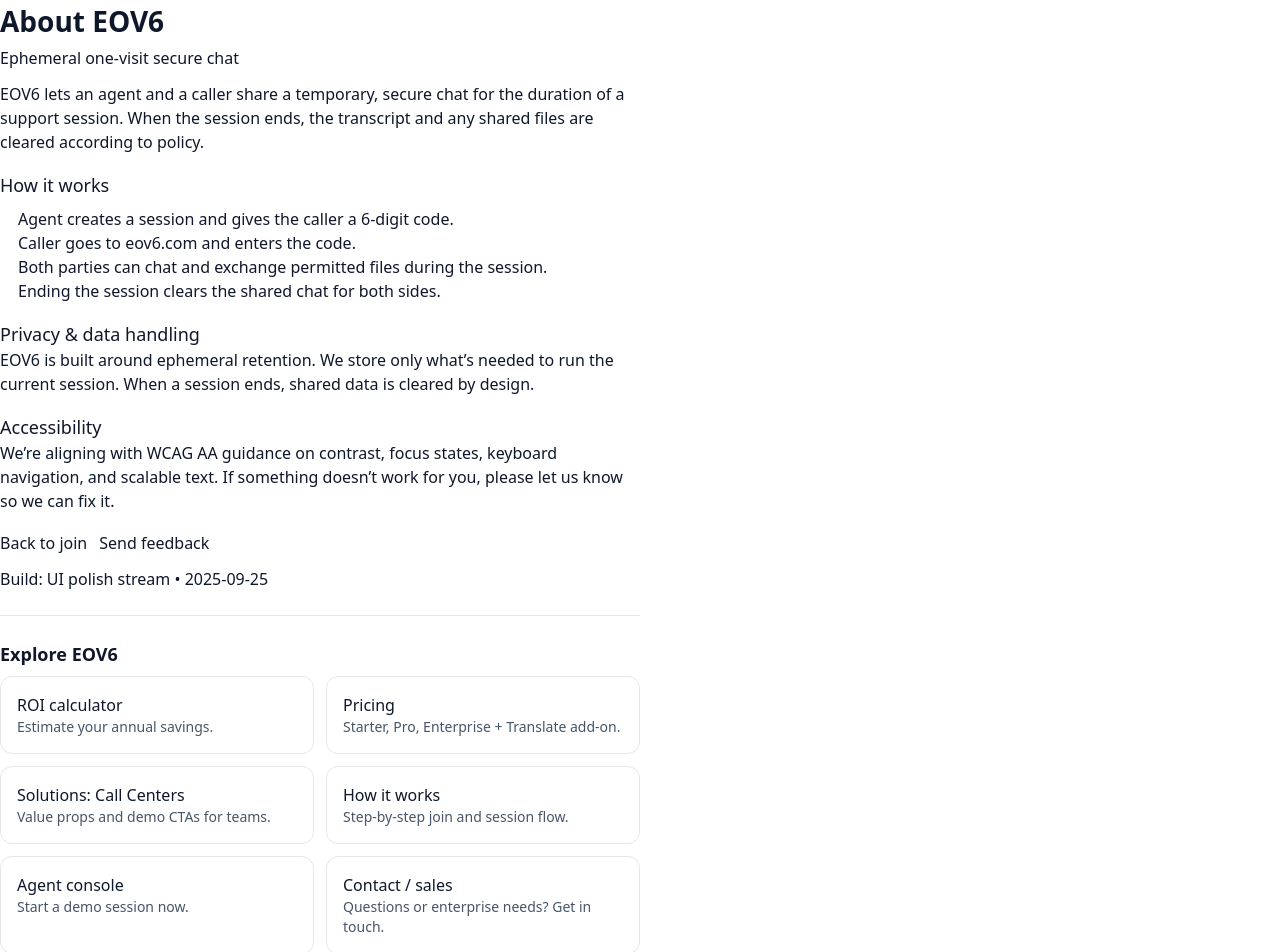
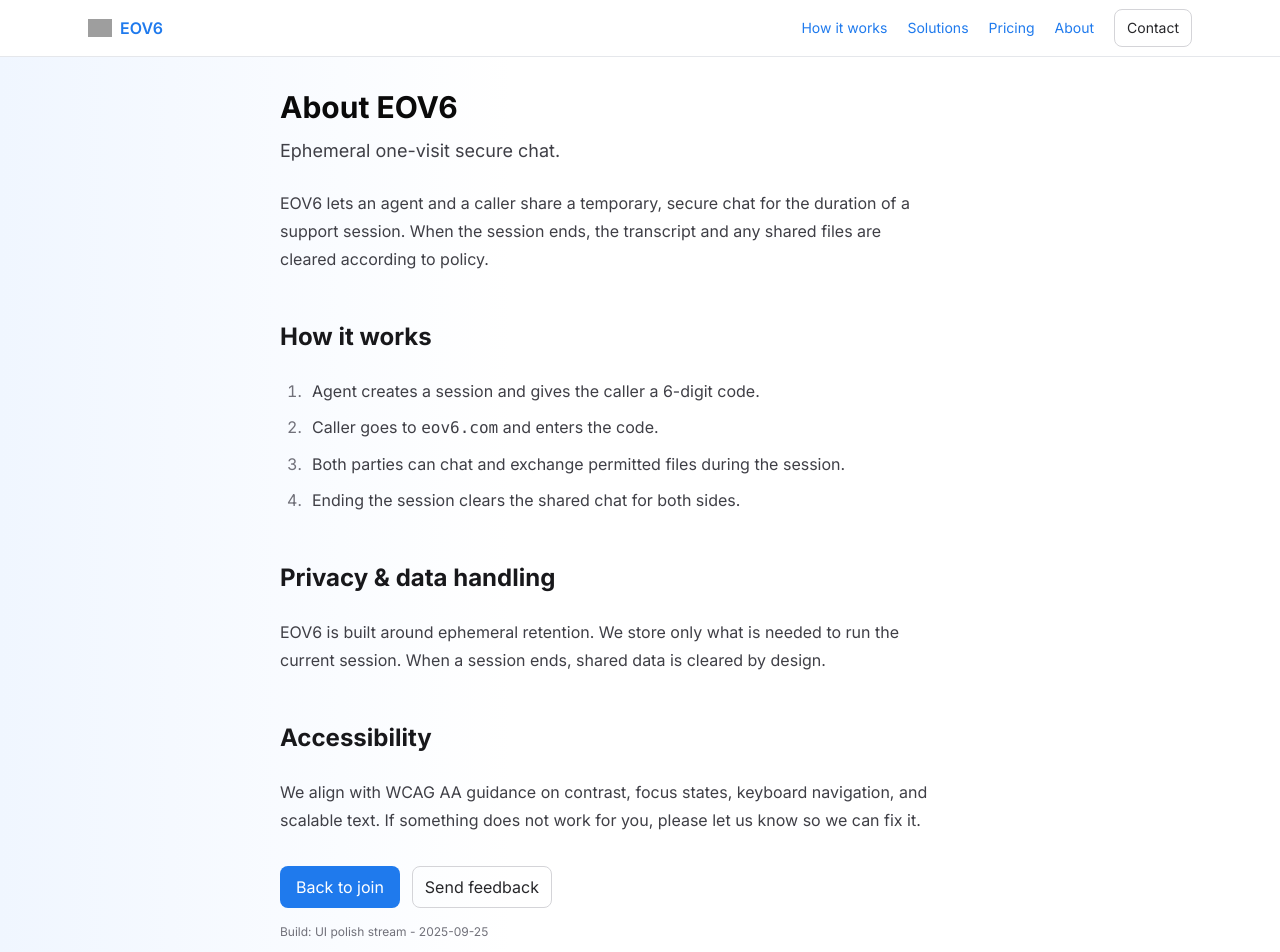
Before and after one commit to RaveCorp392/eov6, a Next.js app: page /about in a window 1280 px wide. Shown: the top 952 px of the page. Built offline with nearby package versions, Linux system fonts and the light colour scheme; grey boxes are pictures that could not be loaded.

Commit message:
feat(brand): header/typography/tokens; page wrappers; branded ROI email template

```diff
--- a/app/about/page.tsx
+++ b/app/about/page.tsx
@@ -1,99 +1,81 @@
-'use client';
-
-import Link from 'next/link';
+import Link from "next/link";
 
 export default function AboutPage() {
   return (
-    <main
-      className="col"
-      style={{
-        minHeight: '100vh',
-        alignItems: 'center',
-        justifyContent: 'center',
-        gap: 16,
-      }}
-    >
-      <section className="panel" style={{ width: '100%', maxWidth: 640 }}>
-        <h1 style={{ margin: 0, fontSize: 28, fontWeight: 700 }}>About EOV6</h1>
-        <p className="small" style={{ marginTop: 4 }}>Ephemeral one-visit secure chat</p>
-
-        <div style={{ height: 12 }} />
-
+    <div className="brand-hero py-8">
+      <div className="mx-auto max-w-3xl px-6">
+        <h1 className="text-3xl font-bold mb-3">About EOV6</h1>
+        <p className="lead mb-6">Ephemeral one-visit secure chat.</p>
+        <article className="prose prose-zinc">
           <p>
-          EOV6 lets an agent and a caller share a temporary, secure chat for the
-          duration of a support session. When the session ends, the transcript and any
-          shared files are cleared according to policy.
+            EOV6 lets an agent and a caller share a temporary, secure chat for the duration of a support session. When
+            the session ends, the transcript and any shared files are cleared according to policy.
           </p>
 
-        <h2 style={{ fontSize: 18, marginTop: 18 }}>How it works</h2>
-        <ol style={{ paddingLeft: 18, marginTop: 8 }}>
+          <h2>How it works</h2>
+          <ol>
             <li>Agent creates a session and gives the caller a 6-digit code.</li>
-          <li>Caller goes to <span className="mono">eov6.com</span> and enters the code.</li>
+            <li>Caller goes to <span className="font-mono">eov6.com</span> and enters the code.</li>
             <li>Both parties can chat and exchange permitted files during the session.</li>
             <li>Ending the session clears the shared chat for both sides.</li>
           </ol>
 
-        <h2 style={{ fontSize: 18, marginTop: 18 }}>Privacy & data handling</h2>
+          <h2>Privacy &amp; data handling</h2>
           <p>
-          EOV6 is built around ephemeral retention. We store only what’s needed to run the
-          current session. When a session ends, shared data is cleared by design.
+            EOV6 is built around ephemeral retention. We store only what is needed to run the current session. When a
+            session ends, shared data is cleared by design.
           </p>
 
-        <h2 style={{ fontSize: 18, marginTop: 18 }}>Accessibility</h2>
+          <h2>Accessibility</h2>
           <p>
-          We’re aligning with WCAG AA guidance on contrast, focus states, keyboard
-          navigation, and scalable text. If something doesn’t work for you, please let us
-          know so we can fix it.
+            We align with WCAG AA guidance on contrast, focus states, keyboard navigation, and scalable text. If
+            something does not work for you, please let us know so we can fix it.
           </p>
+        </article>
 
-        <div style={{ display: 'flex', gap: 12, marginTop: 18 }}>
-          <Link href="/" className="button" aria-label="Back to join screen">
+        <div className="mt-8 flex flex-wrap gap-3">
+          <Link href="/" className="button-primary">
             Back to join
           </Link>
-          <a
-            className="button"
-            href="mailto:hello@eov6.com?subject=EOV6%20feedback"
-            aria-label="Email feedback"
-          >
+          <a className="button-ghost" href="mailto:hello@eov6.com?subject=EOV6%20feedback">
             Send feedback
           </a>
         </div>
 
-        <p className="small" style={{ marginTop: 12 }}>
-          Build: UI polish stream • {new Date().toISOString().slice(0, 10)}
-        </p>
-        <hr className="my-6" />
-        <section aria-labelledby="explore">
-          <h2 id="explore" className="text-lg font-semibold mb-2">Explore EOV6</h2>
+        <p className="text-xs text-zinc-500 mt-4">Build: UI polish stream - {new Date().toISOString().slice(0, 10)}</p>
+
+        <section aria-labelledby="explore" className="mt-10">
+          <h2 id="explore" className="text-lg font-semibold mb-4">
+            Explore EOV6
+          </h2>
           <div className="grid gap-3 md:grid-cols-2">
-            <a href="/pricing#roi" className="block rounded-xl border p-4 hover:bg-slate-50">
+            <Link href="/pricing#roi" className="card p-4 hover:border-brand hover:shadow">
               <div className="font-medium">ROI calculator</div>
-              <div className="text-sm text-slate-600">Estimate your annual savings.</div>
-            </a>
-            <a href="/pricing" className="block rounded-xl border p-4 hover:bg-slate-50">
+              <div className="text-sm text-zinc-600">Estimate your annual savings.</div>
+            </Link>
+            <Link href="/pricing" className="card p-4 hover:border-brand hover:shadow">
               <div className="font-medium">Pricing</div>
-              <div className="text-sm text-slate-600">Starter, Pro, Enterprise + Translate add‑on.</div>
-            </a>
-            <a href="/solutions/call-centers" className="block rounded-xl border p-4 hover:bg-slate-50">
+              <div className="text-sm text-zinc-600">Starter, Pro, Enterprise + Translate add-on.</div>
+            </Link>
+            <Link href="/solutions/call-centers" className="card p-4 hover:border-brand hover:shadow">
               <div className="font-medium">Solutions: Call Centers</div>
-              <div className="text-sm text-slate-600">Value props and demo CTAs for teams.</div>
-            </a>
-            <a href="/how-it-works" className="block rounded-xl border p-4 hover:bg-slate-50">
+              <div className="text-sm text-zinc-600">Value props and demo CTAs for teams.</div>
+            </Link>
+            <Link href="/how-it-works" className="card p-4 hover:border-brand hover:shadow">
               <div className="font-medium">How it works</div>
-              <div className="text-sm text-slate-600">Step‑by‑step join and session flow.</div>
-            </a>
-            <a href="/agent" className="block rounded-xl border p-4 hover:bg-slate-50">
+              <div className="text-sm text-zinc-600">Step-by-step join and session flow.</div>
+            </Link>
+            <Link href="/agent" className="card p-4 hover:border-brand hover:shadow">
               <div className="font-medium">Agent console</div>
-              <div className="text-sm text-slate-600">Start a demo session now.</div>
-            </a>
-            <a href="/contact" className="block rounded-xl border p-4 hover:bg-slate-50">
+              <div className="text-sm text-zinc-600">Start a demo session now.</div>
+            </Link>
+            <Link href="/contact" className="card p-4 hover:border-brand hover:shadow">
               <div className="font-medium">Contact / sales</div>
-              <div className="text-sm text-slate-600">Questions or enterprise needs? Get in touch.</div>
-            </a>
+              <div className="text-sm text-zinc-600">Questions or enterprise needs? Get in touch.</div>
+            </Link>
           </div>
         </section>
-
-      </section>
-    </main>
+      </div>
+    </div>
   );
 }
--- a/app/contact/page.tsx
+++ b/app/contact/page.tsx
@@ -1,44 +1,48 @@
-// app/contact/page.tsx
 import Link from "next/link";
 
-export const metadata = { title: "Contact • EOV6" };
+export const metadata = { title: "Contact - EOV6" };
 
 export default function ContactPage() {
   return (
-    <main className="mx-auto max-w-2xl p-6">
-      <h1 className="text-3xl font-semibold mb-2">Contact</h1>
-      <p className="text-gray-600 mb-6">
-        Prefer email? <a className="underline" href="mailto:hello@eov6.com">hello@eov6.com</a>
+    <div className="py-8">
+      <div className="mx-auto max-w-3xl px-6">
+        <h1 className="text-3xl font-bold mb-3">Contact</h1>
+        <p className="lead mb-6">
+          Prefer email? <a href="mailto:hello@eov6.com">hello@eov6.com</a>
         </p>
 
+        <div className="card p-6">
           <form action="/api/contact" method="post" className="space-y-4">
             <div>
               <label className="block text-sm font-medium">Name</label>
-          <input name="name" required className="mt-1 w-full rounded border px-3 py-2" />
+              <input name="name" required className="mt-1 w-full rounded border border-zinc-200 px-3 py-2" />
             </div>
             <div>
               <label className="block text-sm font-medium">Email</label>
-          <input type="email" name="email" required className="mt-1 w-full rounded border px-3 py-2" />
+              <input type="email" name="email" required className="mt-1 w-full rounded border border-zinc-200 px-3 py-2" />
             </div>
             <div>
               <label className="block text-sm font-medium">Company (optional)</label>
-          <input name="company" className="mt-1 w-full rounded border px-3 py-2" />
+              <input name="company" className="mt-1 w-full rounded border border-zinc-200 px-3 py-2" />
             </div>
             <div>
               <label className="block text-sm font-medium">Message</label>
-          <textarea name="message" rows={5} required className="mt-1 w-full rounded border px-3 py-2" />
+              <textarea name="message" rows={5} required className="mt-1 w-full rounded border border-zinc-200 px-3 py-2" />
             </div>
 
-        <button className="rounded bg-black px-4 py-2 text-white">Send</button>
+            <button className="button-primary">Send</button>
           </form>
-
-      <p className="mt-6 text-sm text-gray-500">
-        We’ll reply by email. You’ll also get an acknowledgement from our mailing system.
+        </div>
+        <p className="text-xs text-zinc-500 mt-3">
+          We will reply by email. You will also get an acknowledgement from our mailing system.
         </p>
 
         <p className="mt-8 text-sm">
-        <Link className="underline" href="/pricing">Back to pricing</Link>
+          <Link className="hover:underline text-zinc-700" href="/pricing">
+            Back to pricing
+          </Link>
         </p>
-    </main>
+      </div>
+    </div>
   );
 }
--- a/app/globals.css
+++ b/app/globals.css
@@ -4,30 +4,48 @@
 
 
 /* Brand tokens */
-:root {
---brand-primary: #1E3A8A; /* Deep Blue */
---brand-accent: #06B6D4; /* Bright Cyan */
+:root{
+  --brand:#1F7AED;
+  --accent:#10B981;
+  --ink:#0A0A0A;
+  --muted:#6B7280; /* zinc-500 */
+  --bg:#FFFFFF;
 }
 
 
 /* Base */
+html,body{ background:var(--bg); color:var(--ink); }
 html, body { height: 100%; }
-body {
-background: #ffffff; /* keep light unless you add a theme switcher */
-color: #0f172a; /* slate-900 */
+
+a{
+  color:var(--brand);
+  text-underline-offset:2px;
 }
+a:hover{ color:#155EE0; }
 
 
 /* Nice selection color */
-::selection { background: var(--brand-accent); color: #fff; }
+::selection { background: var(--brand); color: #fff; }
 
 
 /* Font smoothing */
 * { -webkit-font-smoothing: antialiased; -moz-osx-font-smoothing: grayscale; }
 
 
-/* Utilities used around the app (optional) */
-.container { @apply mx-auto max-w-6xl px-4 sm:px-6 lg:px-8; }
-.card { @apply rounded-2xl border border-slate-200 bg-white p-6 shadow-sm; }
-.button-primary { @apply inline-flex items-center justify-center rounded-xl bg-slate-900 px-4 py-2 text-sm font-semibold text-white hover:bg-slate-800; }
-.button-accent { @apply inline-flex items-center justify-center rounded-xl bg-cyan-600 px-4 py-2 text-sm font-semibold text-white hover:bg-cyan-700; }
+/* Utilities used around the app */
+.button-primary{
+  @apply inline-flex items-center justify-center rounded-lg px-4 py-2 text-white bg-brand hover:bg-brand-600 transition;
+}
+.button-ghost{
+  @apply inline-flex items-center justify-center rounded-lg px-3 py-2 border border-zinc-300 text-zinc-800 hover:bg-zinc-50;
+}
+.card{
+  @apply rounded-2xl border border-zinc-200 bg-white shadow-sm;
+}
+.lead{
+  @apply text-lg text-zinc-700;
+}
+/* hero gradient stripe */
+.brand-hero{
+  background: linear-gradient(90deg, #F0F6FF 0%, #FFFFFF 40%, #FFFFFF 100%);
+}
--- a/app/how-it-works/page.tsx
+++ b/app/how-it-works/page.tsx
@@ -1,44 +1,53 @@
 export const metadata = {
-  title: "How EOV6 Works — Agent & Caller Guide",
-  description: "Step-by-step guide for agents and callers: sessions, acknowledgements, file uploads, and live translation.",
+  title: "How EOV6 Works - Agent & Caller Guide",
+  description:
+    "Step-by-step guide for agents and callers: sessions, acknowledgements, file uploads, and live translation.",
 };
 
-export default function HowItWorks() {
+export default function HowPage() {
   return (
-    <main className="max-w-3xl mx-auto p-6 prose prose-slate">
-      <h1>How EOV6 Works</h1>
-      <p>EOV6 gives you a clean, fast chat session between an agent and a caller, with optional file uploads and bi-directional live translation.</p>
-
-      <h2>1) Start a Session</h2>
+    <div className="py-8">
+      <div className="mx-auto max-w-3xl px-6">
+        <h1 className="text-3xl font-bold mb-3">How EOV6 Works</h1>
+        <p className="lead mb-6">
+          A clean, fast chat between agent and caller, with optional file uploads and live translation.
+        </p>
+        <article className="prose prose-zinc">
+          <h2>1) Start a session</h2>
           <ol>
             <li>Agent clicks <strong>Start a new session</strong> to get a 6-digit code.</li>
             <li>Caller opens the link or enters the code at <code>/s/&lt;code&gt;</code>.</li>
           </ol>
 
           <h2>2) Acknowledgement</h2>
-      <p>Agents press <em>Send acknowledgement</em> from the session. The caller accepts in a modal (with name if required). The chat logs a system line that it was accepted.</p>
+          <p>
+            Agents press <em>Send acknowledgement</em> from the session. The caller accepts in a modal (with name if
+            required). The chat logs a system line that it was accepted.
+          </p>
 
-      <h2>3) Caller Details</h2>
+          <h2>3) Caller details</h2>
           <p>Caller can add name, email, and phone. Agents see these in real time and can add notes on the agent side.</p>
 
-      <h2>4) File Uploads</h2>
+          <h2>4) File uploads</h2>
           <p>Caller can upload images or PDFs. The chat shows a clickable file link for both sides.</p>
 
-      <h2>5) Live Translate</h2>
+          <h2>5) Live translate</h2>
           <ul>
             <li>Enable the toggle and pick <em>Agent</em> and <em>Caller</em> languages.</li>
             <li>Each side sees messages in their own language; the sender sees their original text.</li>
             <li>Use <em>Preview</em> for up to 5 free previews per session. After that, send is metered unless your org has Unlimited.</li>
           </ul>
 
-      <h2>6) End Session</h2>
+          <h2>6) End session</h2>
           <p>Use <strong>End session &amp; delete data</strong> when finished to clear chat and uploads, keeping data minimal.</p>
 
-      <h2>Privacy &amp; Safety</h2>
+          <h2>Privacy &amp; safety</h2>
           <ul>
             <li>Session data is destroyed when you end the session.</li>
-        <li>Translation quality varies; the UI warns that accuracy isn’t guaranteed.</li>
+            <li>Translation quality varies; the UI warns that accuracy is not guaranteed.</li>
           </ul>
-    </main>
+        </article>
+      </div>
+    </div>
   );
 }
--- a/app/layout.tsx
+++ b/app/layout.tsx
@@ -1,30 +1,56 @@
 import "./globals.css";
 import type { Metadata } from "next";
-import { Inter, Open_Sans } from "next/font/google";
-import React from "react";
-import Footer from "@/components/Footer";
+import Link from "next/link";
+import Image from "next/image";
+import { Inter } from "next/font/google";
 
-const inter = Inter({ subsets: ["latin"], variable: "--font-inter", display: "swap" });
-const openSans = Open_Sans({ subsets: ["latin"], variable: "--font-open-sans", display: "swap" });
+const inter = Inter({ subsets: ["latin"], display: "swap" });
 
 export const metadata: Metadata = {
   title: "EOV6",
-  description: "Clarity at every call",
+  description: "Ephemeral one-visit secure chat for call centers",
+  themeColor: "#1F7AED",
   icons: {
     icon: [
       { url: "/favicon.ico" },
+      { url: "/icon.svg", type: "image/svg+xml" },
       { url: "/icon.png", sizes: "512x512", type: "image/png" }
     ],
-    shortcut: ["/favicon.ico"],
   },
 };
 
 export default function RootLayout({ children }: { children: React.ReactNode }) {
   return (
-    <html lang="en" className={`${inter.variable} ${openSans.variable}`}>
-      <body className="min-h-screen bg-white text-slate-900 antialiased flex flex-col">
-        <main className="flex-1">{children}</main>
-        <Footer />
+    <html lang="en" className={inter.className}>
+      <body>
+        <header className="border-b bg-white">
+          <div className="mx-auto max-w-6xl px-6 h-14 flex items-center justify-between">
+            <Link href="/" className="flex items-center gap-2">
+              <Image src="/icon.svg" alt="EOV6" width={24} height={24} />
+              <span className="font-semibold">EOV6</span>
+            </Link>
+            <nav className="flex items-center gap-5 text-sm text-zinc-700">
+              <Link href="/how-it-works" className="hover:text-zinc-900">How it works</Link>
+              <Link href="/solutions/call-centers" className="hover:text-zinc-900">Solutions</Link>
+              <Link href="/pricing" className="hover:text-zinc-900">Pricing</Link>
+              <Link href="/about" className="hover:text-zinc-900">About</Link>
+              <Link href="/contact" className="button-ghost">Contact</Link>
+            </nav>
+          </div>
+        </header>
+
+        <main className="min-h-[calc(100vh-56px)]">{children}</main>
+
+        <footer className="border-t mt-16">
+          <div className="mx-auto max-w-6xl px-6 py-8 text-sm text-zinc-600 flex flex-col md:flex-row items-start md:items-center gap-4 justify-between">
+            <div>© {new Date().getFullYear()} EOV6. All rights reserved.</div>
+            <div className="flex gap-4">
+              <Link href="/privacy" className="hover:underline">Privacy</Link>
+              <Link href="/terms" className="hover:underline">Terms</Link>
+              <Link href="/support" className="hover:underline">Support</Link>
+            </div>
+          </div>
+        </footer>
       </body>
     </html>
   );
--- /dev/null
+++ b/lib/email.ts
@@ -0,0 +1,56 @@
+export function roiEmailHtml(opts: { inputs: Record<string, any>; estimate: Record<string, any> }) {
+  const { inputs, estimate } = opts;
+  const toCurrency = (n: number) =>
+    new Intl.NumberFormat("en-AU", {
+      style: "currency",
+      currency: "AUD",
+      maximumFractionDigits: 0,
+    }).format(n || 0);
+
+  return `<!doctype html>
+<html>
+<head>
+<meta name="viewport" content="width=device-width,initial-scale=1"/>
+<title>Your EOV6 ROI estimate</title>
+<style>
+  body{margin:0;padding:0;background:#F6F8FB;color:#0A0A0A;font:14px/1.5 -apple-system,BlinkMacSystemFont,Segoe UI,Inter,Roboto,Helvetica,Arial,sans-serif}
+  .wrap{max-width:640px;margin:0 auto;padding:24px}
+  .card{background:#fff;border:1px solid #E5E7EB;border-radius:16px;padding:24px}
+  .btn{display:inline-block;background:#1F7AED;color:#fff;text-decoration:none;padding:10px 16px;border-radius:10px;font-weight:600}
+  .muted{color:#6B7280}
+  pre{white-space:pre-wrap;background:#F9FAFB;border:1px solid #E5E7EB;border-radius:8px;padding:12px}
+  h1{font-size:20px;margin:0 0 8px 0}
+  h2{font-size:16px;margin:16px 0 6px 0}
+</style>
+</head>
+<body>
+  <div class="wrap">
+    <div class="card">
+      <h1>Your EOV6 ROI estimate</h1>
+      <p class="muted" style="margin-top:-4px">Thanks for trying EOV6's ROI calculator.</p>
+
+      <h2>Summary</h2>
+      <p>
+        <b>Annual savings:</b> ${toCurrency(estimate.annualSavings || 0)}<br/>
+        <b>Daily value:</b> ${toCurrency(estimate.dailyValue || 0)}<br/>
+        <b>Hours saved/day:</b> ${(estimate.hoursSavedPerDay ?? 0).toFixed(2)}
+      </p>
+
+      <h2>Your inputs</h2>
+      <pre>${JSON.stringify(inputs, null, 2)}</pre>
+
+      <h2>Estimate</h2>
+      <pre>${JSON.stringify(estimate, null, 2)}</pre>
+
+      <p style="margin-top:16px">
+        <a class="btn" href="https://eov6.com/agent">Start a session</a>
+        &nbsp;&nbsp;
+        <a class="btn" style="background:#10B981" href="https://eov6.com/pricing">See pricing</a>
+      </p>
+
+      <p class="muted" style="margin-top:12px">Reply to this email to book a quick demo or start a pilot.</p>
+    </div>
+  </div>
+</body>
+</html>`;
+}
```
Also changed, not shown: app/api/roi/lead/route.ts (+6 -13 lines), tailwind.config.js (+24 -8 lines). Lines whose indentation alone changed are shown as unchanged.
